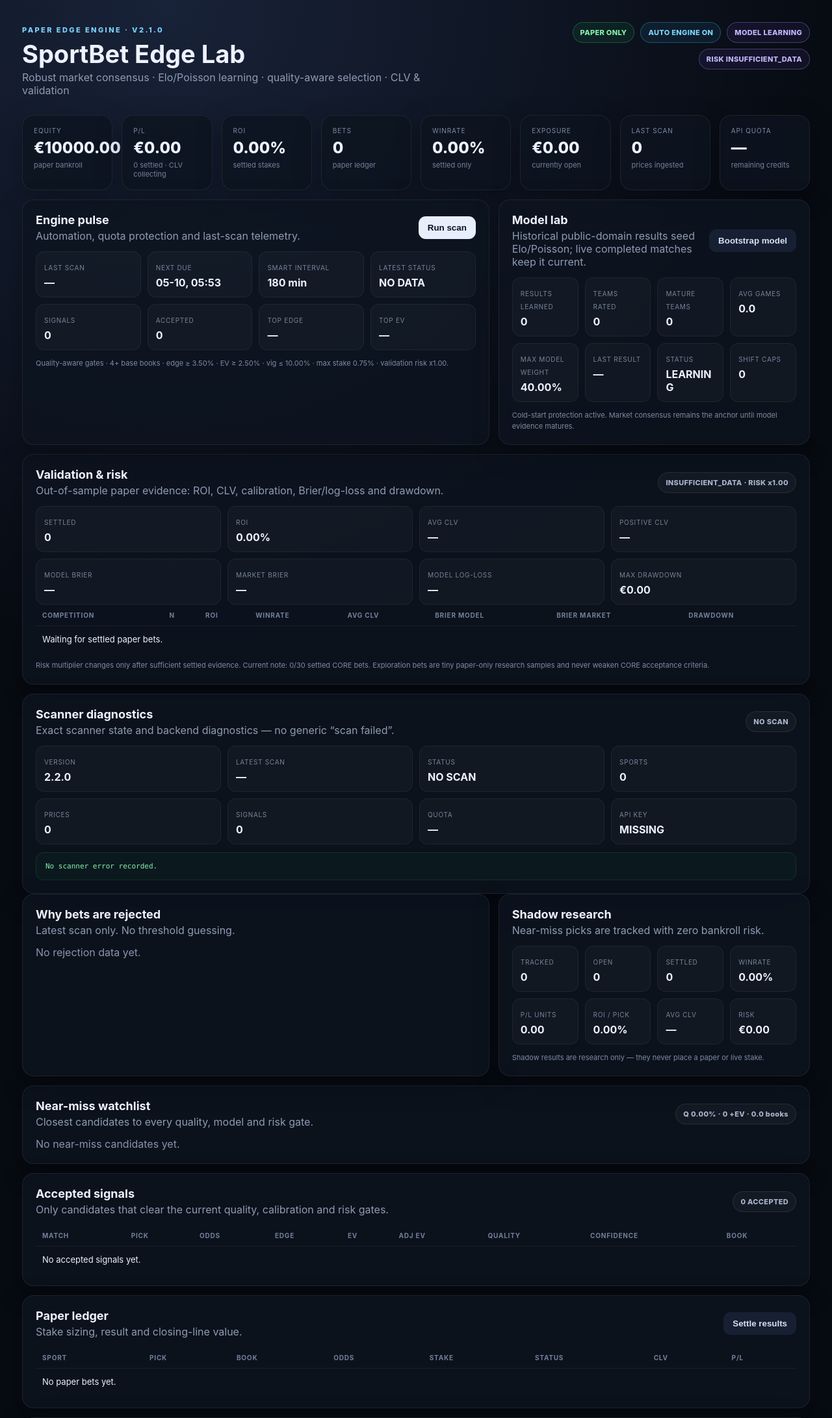
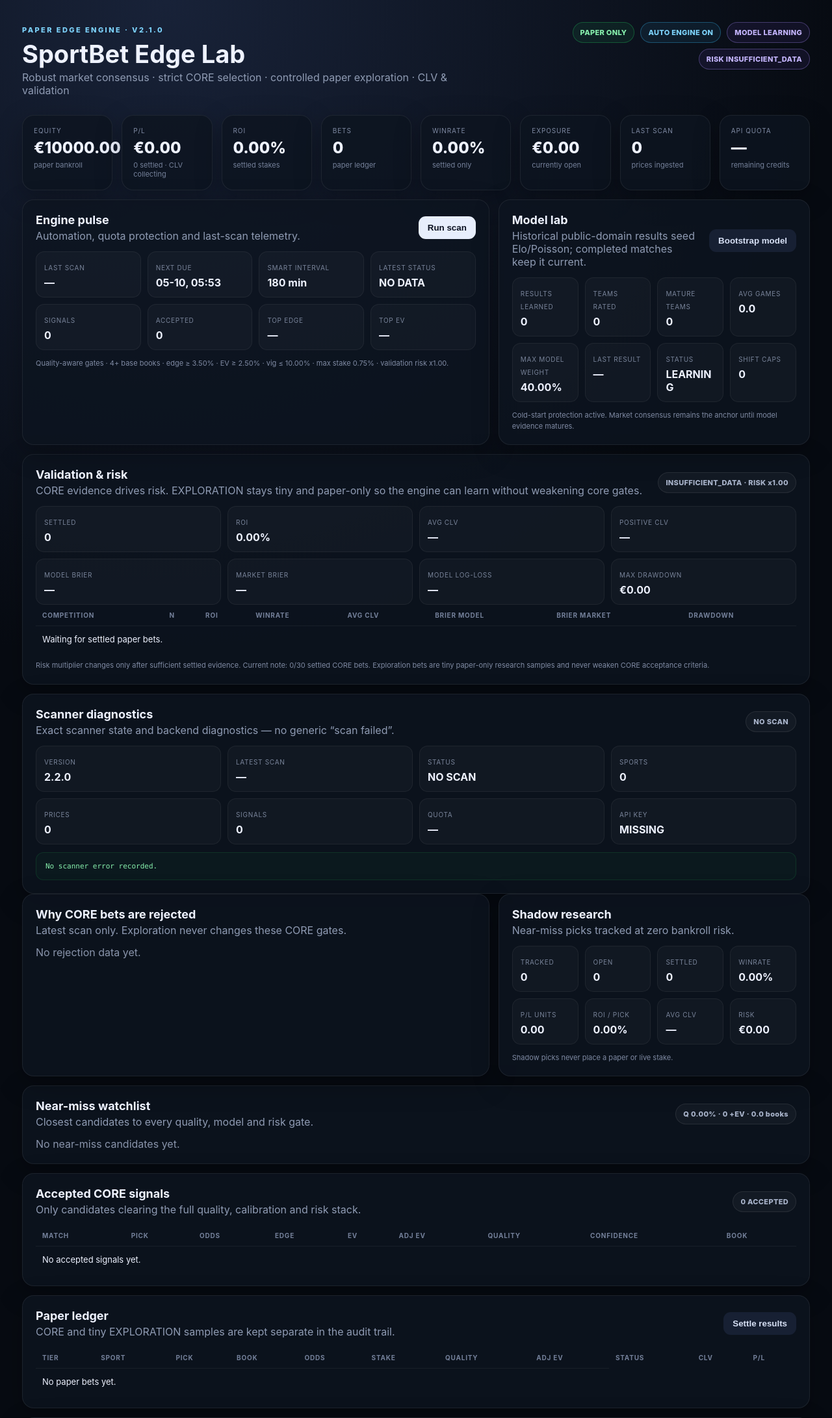
Before and after one commit to AzizQuinten/Sportbets, a FastAPI app: page / in a window 1280 px wide. Shown: the top 2183 px of the page at 65% size. Run offline with FastAPI, Linux system fonts and the light colour scheme; data that the repository does not hold is empty; some libraries are stand-ins or nearby versions.

Commit message:
V2.2: surface core vs exploration research tier

```diff
--- a/app/templates/dashboard.html
+++ b/app/templates/dashboard.html
@@ -5,14 +5,14 @@
   <title>{{ app_name }}</title><link rel="stylesheet" href="/static/app.css?v={{ app_version }}">
 </head>
 <body><div class="wrap">
-<header><div><span class="eyebrow">PAPER EDGE ENGINE · V{{ app_version }}</span><h1>SportBet Edge Lab</h1><p>Robust market consensus · Elo/Poisson learning · quality-aware selection · CLV & validation</p></div><div class="headerRight"><div class="status">PAPER ONLY</div><div class="engineBadge" id="engineBadge">ENGINE …</div><div class="engineBadge" id="modelBadge">MODEL …</div><div class="engineBadge" id="healthBadge">HEALTH …</div></div></header>
+<header><div><span class="eyebrow">PAPER EDGE ENGINE · V{{ app_version }}</span><h1>SportBet Edge Lab</h1><p>Robust market consensus · strict CORE selection · controlled paper exploration · CLV & validation</p></div><div class="headerRight"><div class="status">PAPER ONLY</div><div class="engineBadge" id="engineBadge">ENGINE …</div><div class="engineBadge" id="modelBadge">MODEL …</div><div class="engineBadge" id="healthBadge">HEALTH …</div></div></header>
 <section class="grid kpis" id="kpis"></section>
-<section class="grid split"><div class="panel enginePanel"><div class="panelHead"><div><h2>Engine pulse</h2><p>Automation, quota protection and last-scan telemetry.</p></div><button id="scanBtn" onclick="runCycle()">Run scan</button></div><div class="engineGrid" id="engineStats"></div><div class="subtle" id="strategyLine"></div></div><div class="panel"><div class="panelHead"><div><h2>Model lab</h2><p>Historical public-domain results seed Elo/Poisson; live completed matches keep it current.</p></div><button class="ghost" id="bootstrapBtn" onclick="bootstrapModel()">Bootstrap model</button></div><div class="engineGrid" id="modelStats"></div><div class="subtle" id="modelLine"></div></div></section>
-<section class="panel"><div class="panelHead"><div><h2>Validation & risk</h2><p>Out-of-sample paper evidence: ROI, CLV, calibration, Brier/log-loss and drawdown.</p></div><span class="miniBadge" id="validationBadge">LEARNING …</span></div><div class="engineGrid" id="validationStats"></div><div class="tableWrap"><table><thead><tr><th>Competition</th><th>N</th><th>ROI</th><th>Winrate</th><th>Avg CLV</th><th>Brier model</th><th>Brier market</th><th>Drawdown</th></tr></thead><tbody id="leagueValidation"></tbody></table></div><div class="subtle" id="validationNote"></div></section>
+<section class="grid split"><div class="panel enginePanel"><div class="panelHead"><div><h2>Engine pulse</h2><p>Automation, quota protection and last-scan telemetry.</p></div><button id="scanBtn" onclick="runCycle()">Run scan</button></div><div class="engineGrid" id="engineStats"></div><div class="subtle" id="strategyLine"></div></div><div class="panel"><div class="panelHead"><div><h2>Model lab</h2><p>Historical public-domain results seed Elo/Poisson; completed matches keep it current.</p></div><button class="ghost" id="bootstrapBtn" onclick="bootstrapModel()">Bootstrap model</button></div><div class="engineGrid" id="modelStats"></div><div class="subtle" id="modelLine"></div></div></section>
+<section class="panel"><div class="panelHead"><div><h2>Validation & risk</h2><p>CORE evidence drives risk. EXPLORATION stays tiny and paper-only so the engine can learn without weakening core gates.</p></div><span class="miniBadge" id="validationBadge">LEARNING …</span></div><div class="engineGrid" id="validationStats"></div><div class="tableWrap"><table><thead><tr><th>Competition</th><th>N</th><th>ROI</th><th>Winrate</th><th>Avg CLV</th><th>Brier model</th><th>Brier market</th><th>Drawdown</th></tr></thead><tbody id="leagueValidation"></tbody></table></div><div class="subtle" id="validationNote"></div></section>
 <section class="panel"><div class="panelHead"><div><h2>Scanner diagnostics</h2><p>Exact scanner state and backend diagnostics — no generic “scan failed”.</p></div><span class="miniBadge" id="diagBadge">CHECKING …</span></div><div class="engineGrid" id="diagStats"></div><div id="diagError" class="diagError">No scanner error recorded.</div></section>
-<section class="grid split"><div class="panel"><div class="panelHead"><div><h2>Why bets are rejected</h2><p>Latest scan only. No threshold guessing.</p></div></div><div id="rejects" class="rejectList"></div></div><div class="panel"><div class="panelHead"><div><h2>Shadow research</h2><p>Near-miss picks are tracked with zero bankroll risk.</p></div></div><div class="engineGrid" id="shadowStats"></div><div class="subtle">Shadow results are research only — they never place a paper or live stake.</div></div></section>
+<section class="grid split"><div class="panel"><div class="panelHead"><div><h2>Why CORE bets are rejected</h2><p>Latest scan only. Exploration never changes these CORE gates.</p></div></div><div id="rejects" class="rejectList"></div></div><div class="panel"><div class="panelHead"><div><h2>Shadow research</h2><p>Near-miss picks tracked at zero bankroll risk.</p></div></div><div class="engineGrid" id="shadowStats"></div><div class="subtle">Shadow picks never place a paper or live stake.</div></div></section>
 <section class="panel"><div class="panelHead"><div><h2>Near-miss watchlist</h2><p>Closest candidates to every quality, model and risk gate.</p></div><span class="miniBadge" id="marketHealth">MARKET HEALTH …</span></div><div class="pickCards" id="nearMisses"></div></section>
-<section class="panel"><div class="panelHead"><div><h2>Accepted signals</h2><p>Only candidates that clear the current quality, calibration and risk gates.</p></div><span class="miniBadge" id="acceptedCount">0 ACCEPTED</span></div><div class="tableWrap"><table><thead><tr><th>Match</th><th>Pick</th><th>Odds</th><th>Edge</th><th>EV</th><th>Adj EV</th><th>Quality</th><th>Confidence</th><th>Book</th></tr></thead><tbody id="signals"></tbody></table></div></section>
-<section class="panel"><div class="panelHead"><div><h2>Paper ledger</h2><p>Stake sizing, result and closing-line value.</p></div><button class="ghost" id="settleBtn" onclick="settle()">Settle results</button></div><div class="tableWrap"><table><thead><tr><th>Sport</th><th>Pick</th><th>Book</th><th>Odds</th><th>Stake</th><th>Status</th><th>CLV</th><th>P/L</th></tr></thead><tbody id="bets"></tbody></table></div></section>
+<section class="panel"><div class="panelHead"><div><h2>Accepted CORE signals</h2><p>Only candidates clearing the full quality, calibration and risk stack.</p></div><span class="miniBadge" id="acceptedCount">0 ACCEPTED</span></div><div class="tableWrap"><table><thead><tr><th>Match</th><th>Pick</th><th>Odds</th><th>Edge</th><th>EV</th><th>Adj EV</th><th>Quality</th><th>Confidence</th><th>Book</th></tr></thead><tbody id="signals"></tbody></table></div></section>
+<section class="panel"><div class="panelHead"><div><h2>Paper ledger</h2><p>CORE and tiny EXPLORATION samples are kept separate in the audit trail.</p></div><button class="ghost" id="settleBtn" onclick="settle()">Settle results</button></div><div class="tableWrap"><table><thead><tr><th>Tier</th><th>Sport</th><th>Pick</th><th>Book</th><th>Odds</th><th>Stake</th><th>Quality</th><th>Adj EV</th><th>Status</th><th>CLV</th><th>P/L</th></tr></thead><tbody id="bets"></tbody></table></div></section>
 <section class="panel"><div class="panelHead"><div><h2>Scan history</h2><p>Every real API scan is audited with quota, duration and signal counts.</p></div></div><div class="tableWrap"><table><thead><tr><th>Time</th><th>Trigger</th><th>Status</th><th>Prices</th><th>Signals</th><th>Accepted</th><th>Bets</th><th>Top EV</th><th>Quota</th></tr></thead><tbody id="scanHistory"></tbody></table></div></section>
 <div id="toast"></div></div><script src="/static/app.js?v={{ app_version }}"></script></body></html>
```
